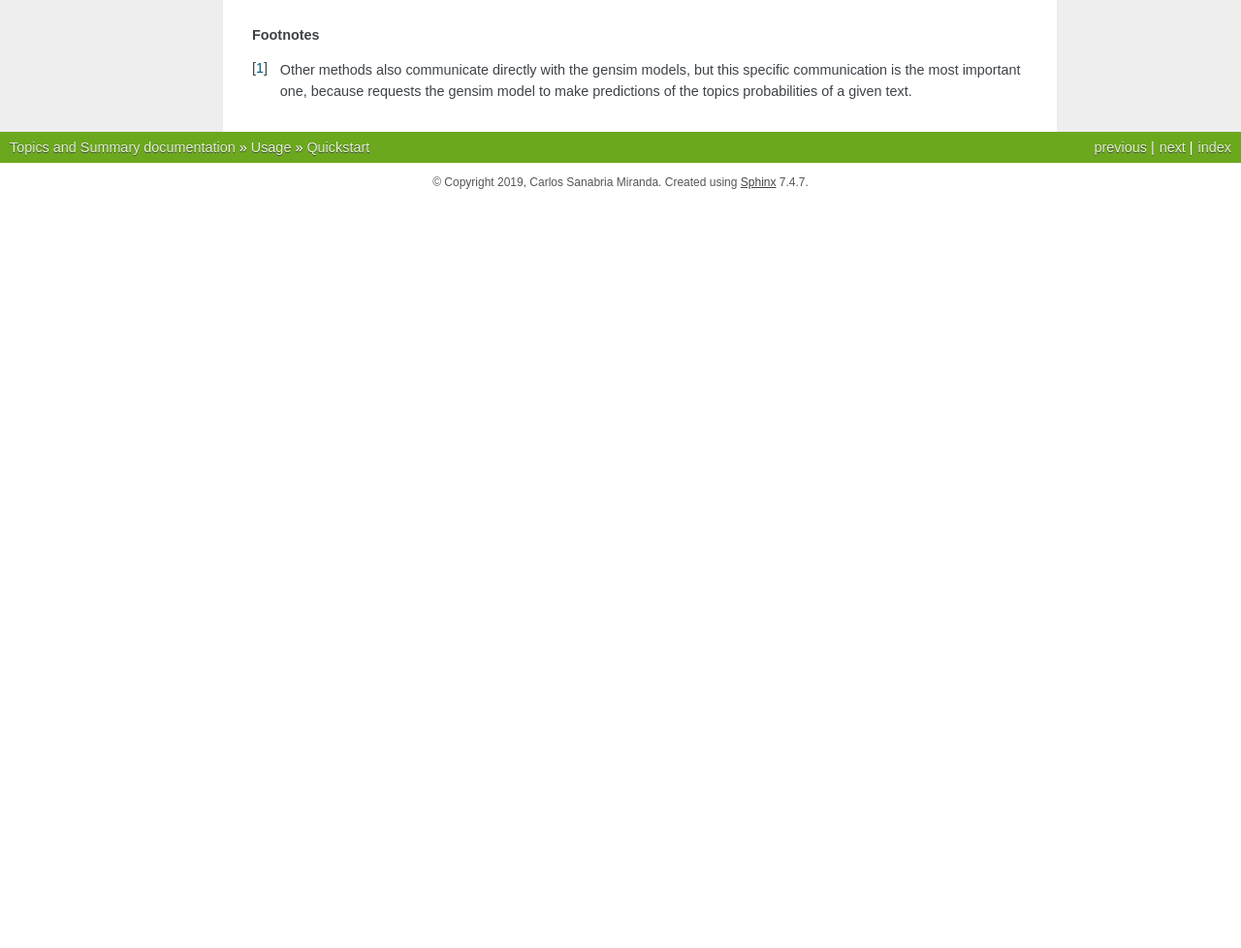
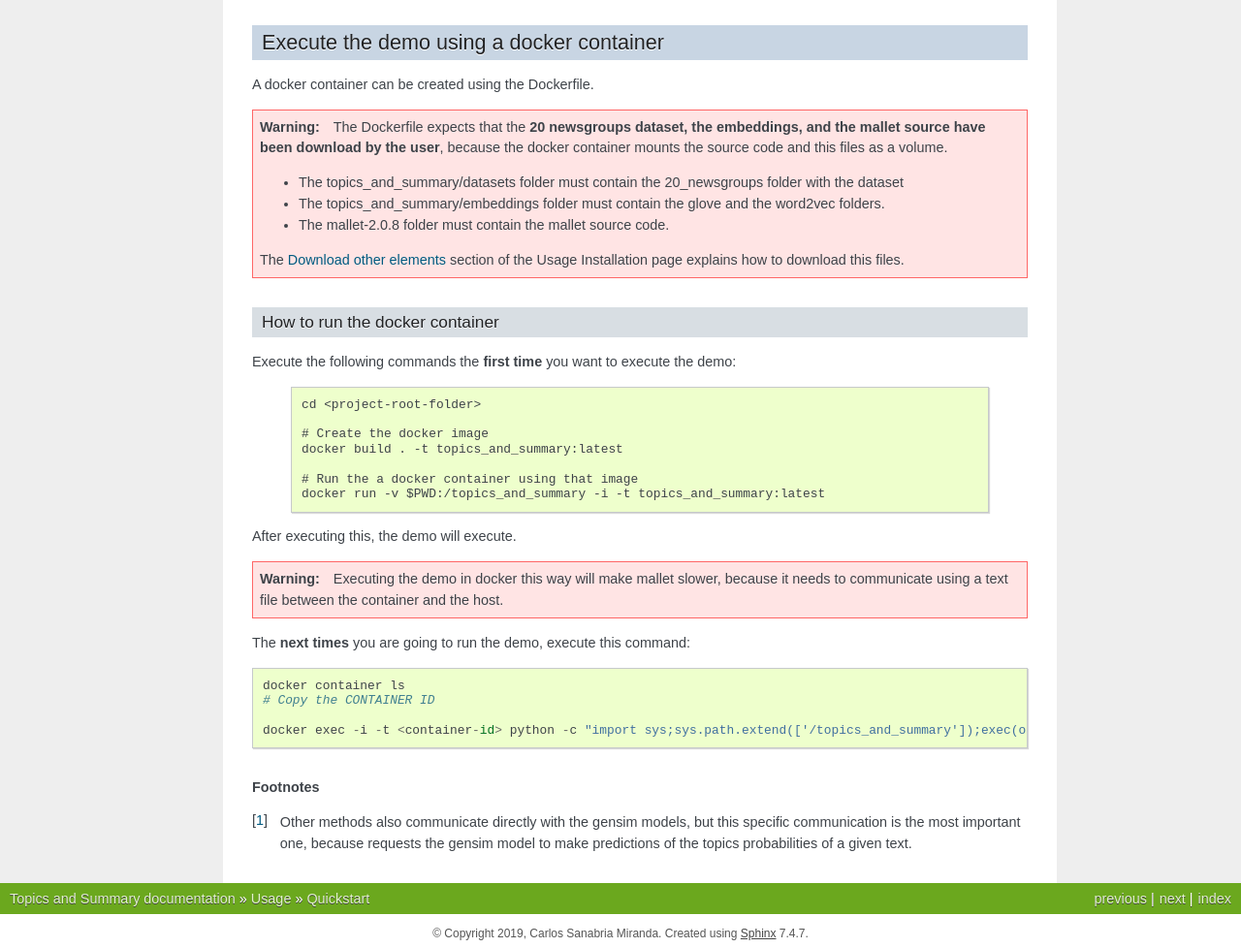
Before and after one commit to CarlosSanabriaM/topics_and_summary, a Sphinx documentation site: the page built from topics_and_summary/docs/source/usage/quickstart.rst, in a window 1280 px wide and 1400 px high, scrolled down 3233 px, cut to the strip 422-1400 px from the top of the window. Shown: the whole strip at 97% size. Built offline with Sphinx 7.4.7, drawn with Linux system fonts in a browser that asks for light colours; before the commit the page ends 3863 px from its top, so only the background shows below that; some of the changed text lies outside the part shown.

Commit message:
Added last changes and files for docker.

```diff
--- a/topics_and_summary/docs/source/usage/installation.rst
+++ b/topics_and_summary/docs/source/usage/installation.rst
@@ -158,7 +158,7 @@ To install them, follow this steps from the command line, inside the venv or con
 
 
 
-
+.. _download-other-elements:
 
 Download other elements
 -----------------------
--- a/topics_and_summary/docs/source/usage/quickstart.rst
+++ b/topics_and_summary/docs/source/usage/quickstart.rst
@@ -106,18 +106,18 @@ The topics can be showed in 2 ways:
 * **Text format**, where each topic shows it's most important keywords, and the importance of each one inside the topic.
   This is done with the print_topics() method, that has a parameter pretty_format. If is True, topics are printed in a
   more structured way. If is false, each topic is printed in one line, as gensim does.
-* **Wordclouds**, which plots the most important keywords of each topic in a matplotlib.pyplot plot. This is done with
-  the plot_word_clouds_of_topics() function of the visualizations module, that receives a List[Topic], that can be
-  obtained with the get_topics() method of the TopicsModel class.
+* **Wordclouds**, which saves some .png files with the most important keywords of each topic in the project root folder.
+  This is done with the plot_word_clouds_of_topics() function of the visualizations module, that receives a List[Topic],
+  that can be obtained with the get_topics() method of the TopicsModel class.
 
 .. emphasize-lines counts from 1, not from the number specified in :lineno-start:
-   :emphasize-lines-in-source-code: 70,73 <-- -56+1  = 15,18
+   :emphasize-lines-in-source-code: 70,74,75 <-- -56+1  = 15,19,20
 .. literalinclude:: ../../../examples/demo.py
     :linenos:
     :lineno-start: 56
     :language: python
-    :lines: 56-73
-    :emphasize-lines: 15,18
+    :lines: 56-75
+    :emphasize-lines: 15,19,20
 
 
 
@@ -212,13 +212,59 @@ get_k_best_sentences_of_text(), that returns the k best sentences of the given t
 Internally, the get_k_best_sentences_of_text() method uses word embeddings (either GloVe or Word2Vec).
 
 .. emphasize-lines counts from 1, not from the number specified in :lineno-start:
-   :emphasize-lines-in-source-code: 170,171 <-- -158+1 = 13,14
+   :emphasize-lines-in-source-code: 172,173 <-- -160+1 = 13,14
 .. literalinclude:: ../../../examples/demo.py
     :linenos:
-    :lineno-start: 158
+    :lineno-start: 160
     :language: python
-    :lines: 158-175
+    :lines: 160-177
     :emphasize-lines: 13,14
+
+
+
+
+Execute the demo using a docker container
+------------------------------------------
+
+A docker container can be created using the Dockerfile.
+
+.. warning:: The Dockerfile expects that the **20 newsgroups dataset, the embeddings, and the mallet source have been
+   download by the user**, because the docker container mounts the source code and this files as a volume.
+
+   * The topics_and_summary/datasets folder must contain the 20_newsgroups folder with the dataset
+   * The topics_and_summary/embeddings folder must contain the glove and the word2vec folders.
+   * The mallet-2.0.8 folder must contain the mallet source code.
+
+   The :ref:`download-other-elements` section of the Usage Installation page explains how to download this files.
+
+How to run the docker container
+^^^^^^^^^^^^^^^^^^^^^^^^^^^^^^^
+
+Execute the following commands the **first time** you want to execute the demo:
+
+   ::
+
+      cd <project-root-folder>
+
+      # Create the docker image
+      docker build . -t topics_and_summary:latest
+
+      # Run the a docker container using that image
+      docker run -v $PWD:/topics_and_summary -i -t topics_and_summary:latest
+
+After executing this, the demo will execute.
+
+.. warning:: Executing the demo in docker this way will make mallet slower, because it needs to communicate
+   using a text file between the container and the host.
+
+The **next times** you are going to run the demo, execute this command:
+
+::
+
+   docker container ls
+   # Copy the CONTAINER ID
+
+   docker exec -i -t <container-id> python -c "import sys;sys.path.extend(['/topics_and_summary']);exec(open('/topics_and_summary/topics_and_summary/examples/demo.py').read())"
 
 
 
```
Also changed, not shown: other parts of topics_and_summary/docs/source/usage/quickstart.rst (+9 -9 lines), 14 other files.
